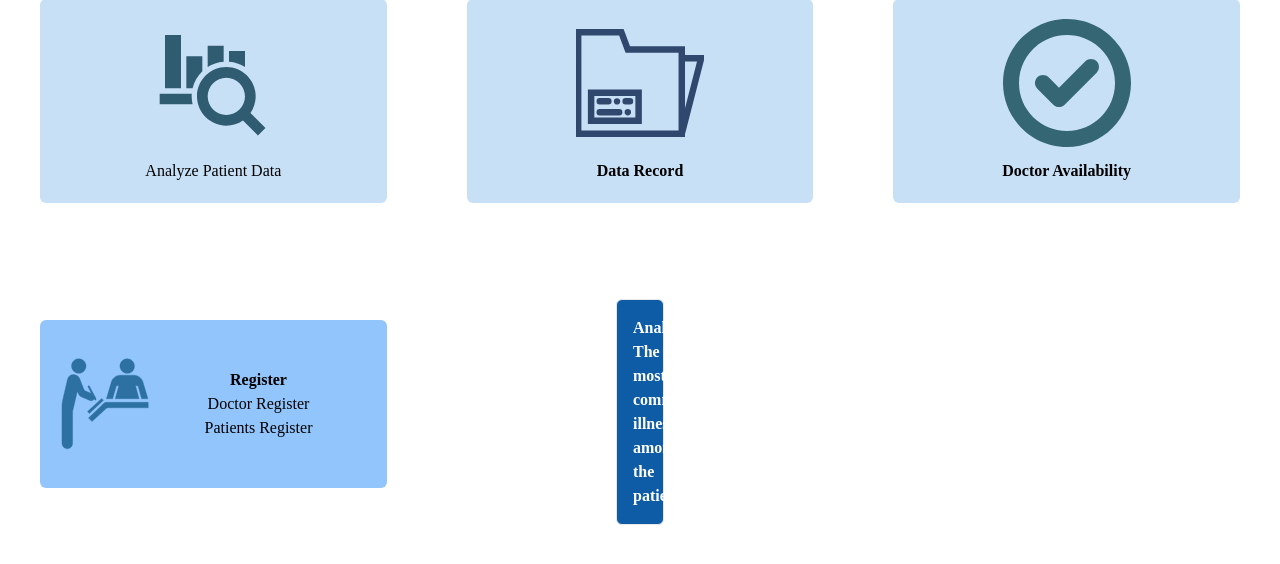
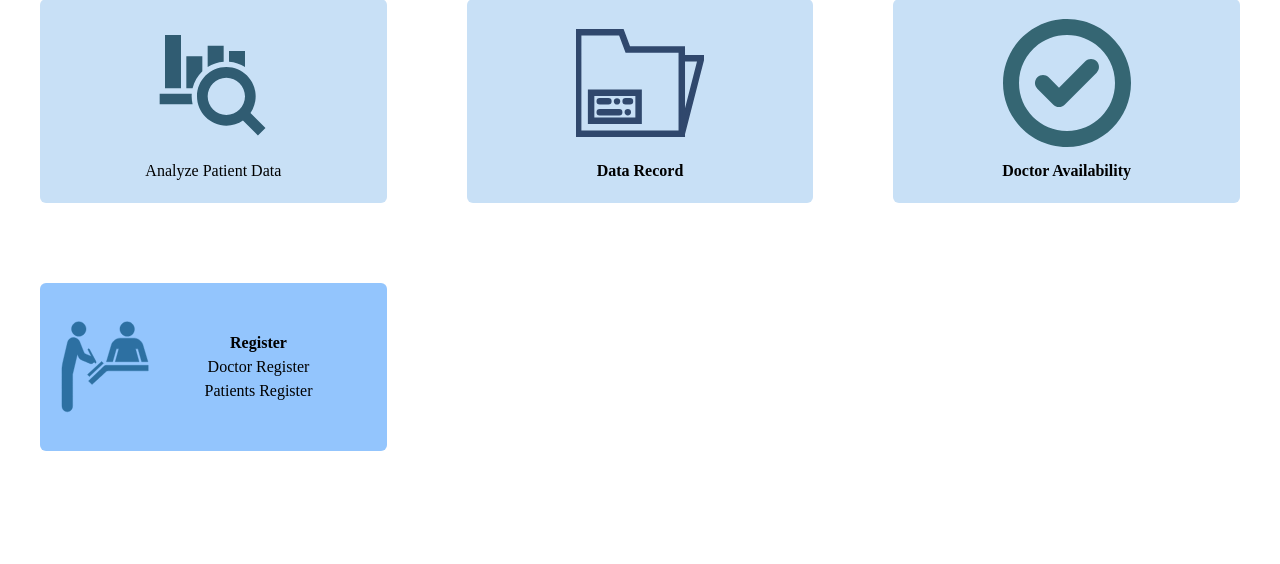
Before and after one commit to Sima-J/WeCare, a Flask app: page /admin/dashboard in a window 1280 px wide. Shown: the part 209-773 px from the top of the page. Run offline with Flask 3, Linux system fonts and the light colour scheme; style sheets or scripts are compiled from the project's sources; parts of the project's set-up code (start-up, migrations or seed data) failed here and were passed over.

Commit message:
final demo1

```diff
--- a/templates/admin/dashboard.html
+++ b/templates/admin/dashboard.html
@@ -63,7 +63,9 @@
           />
         </div>
         <div class="w-full flex justify-center">
-          <p class="font-bold">Doctor Availability</p>
+          <a class="font-bold" href="/admin/doctor_availability"
+            >Doctor Availability</a
+          >
         </div>
       </div>
       <div
@@ -78,14 +80,6 @@
           <a href="/admin/register_patient">Patients Register</a>
         </div>
       </div>
-      <div class="text-center flex mt-4 w-full justify-center">
-        <a
-          class="font-bold border p-4 bg-primary rounded-md w-12 text-white"
-          href="/admin/analyze_data"
-        >
-          Analyzing The most common illness amongst the patients
-        </a>
-      </div>
     </div>
   </body>
 </html>
--- a/templates/doctor/list.html
+++ b/templates/doctor/list.html
@@ -103,12 +103,12 @@
               <td
                 class="py-2 px-1 md:px-2 border-primary border-b text-xs md:text-sm lg:text-base"
               >
-                <button
-                  type="submit"
+                <a
+                  href="/doctor/patient_profile"
                   class="bg-primary text-white px-4 py-2 w-24 rounded-md"
                 >
                   View
-                </button>
+                </a>
               </td>
             </tr>
             <tr>
```
